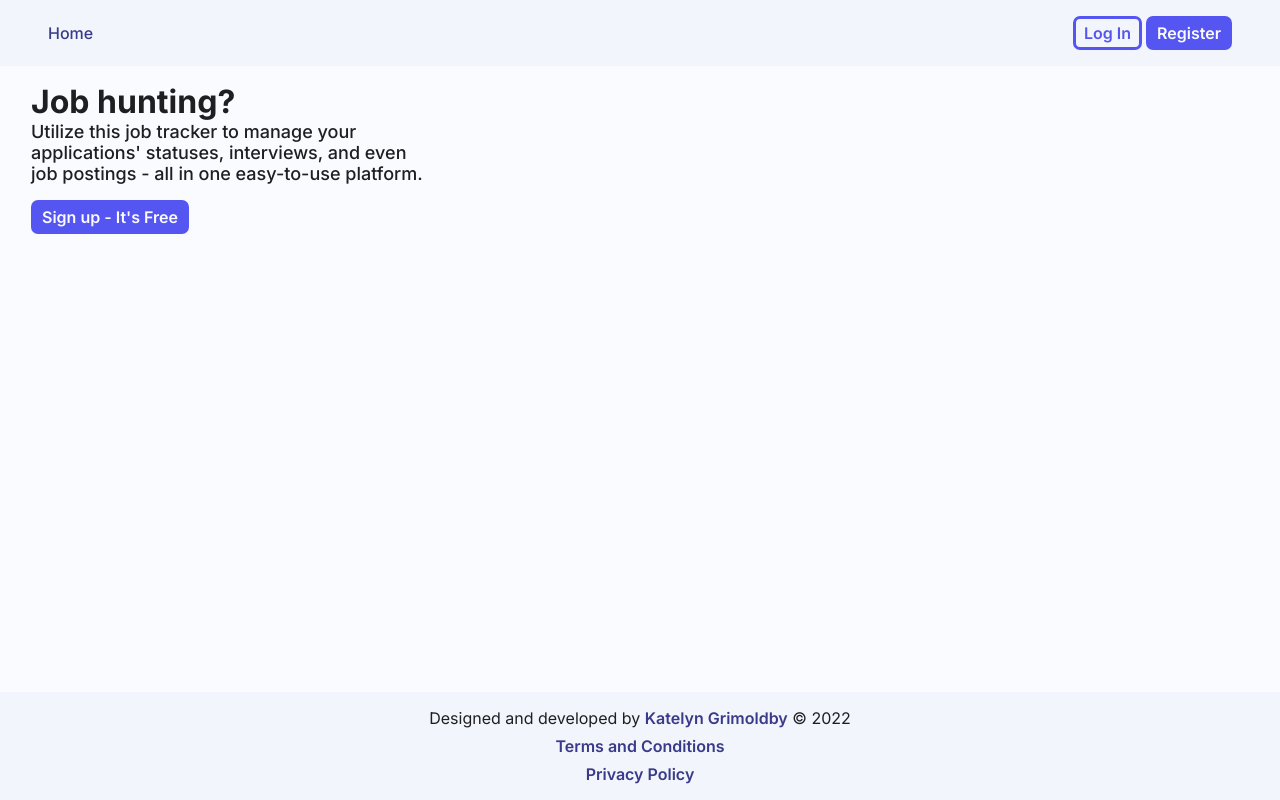
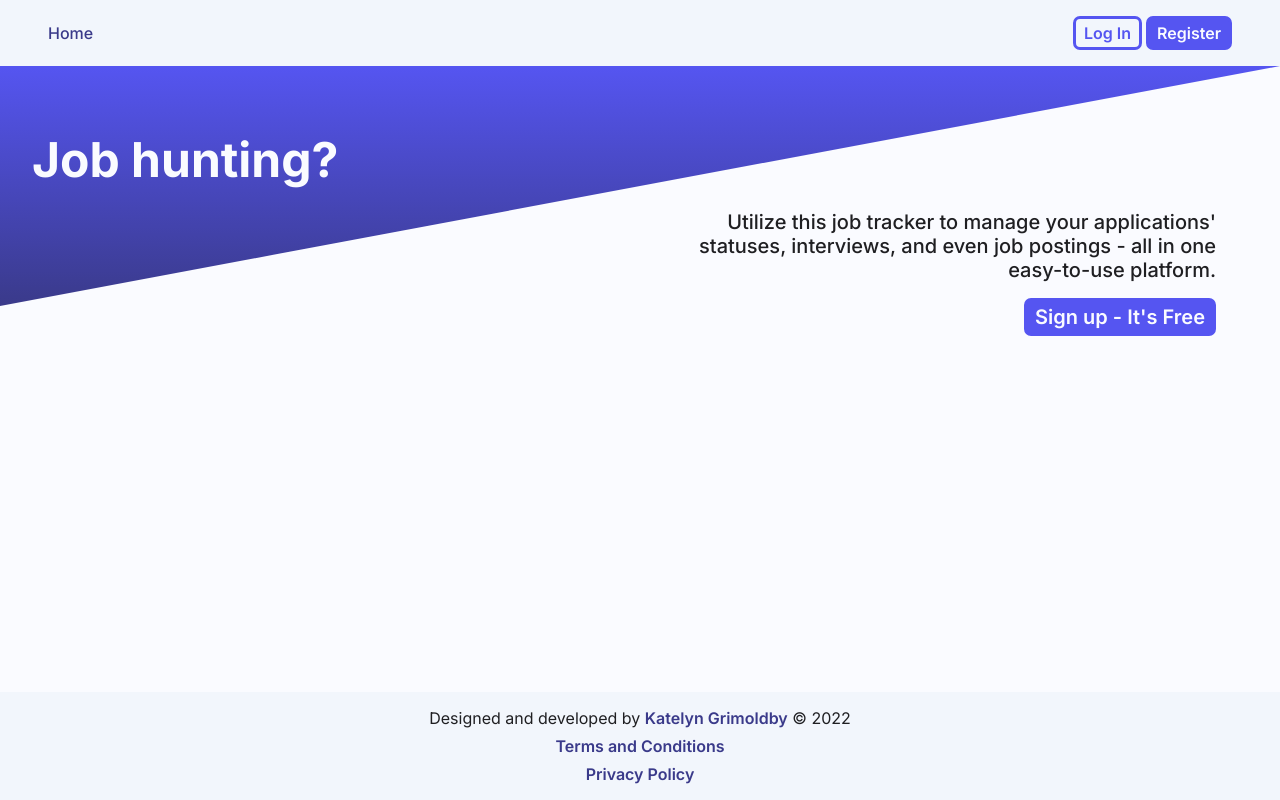
Before and after one commit to katelyngrimoldby/job-application-tracker, a React (Vite) app in the folder frontend/: page / in a window 1280 px wide. Built offline with nearby package versions, Linux system fonts and the light colour scheme.

Commit message:
Style landing page

```diff
--- a/frontend/src/styles/pages/landing.module.css
+++ b/frontend/src/styles/pages/landing.module.css
@@ -1,20 +1,87 @@
-.header {
-  font-size: 2.5rem;
-  margin-bottom: 0.25rem;
-  background: linear-gradient(
-    to right,
-    var(--accent-main),
-    var(--accent-secondary),
-    var(--text-secondary)
-  );
-  color: transparent;
-  background-clip: text;
-  width: fit-content;
+@media screen and (min-width: 0px) {
+  .main {
+    padding: 0;
+    max-width: 100%;
+  }
+
+  .heading {
+    padding: 1rem;
+    padding-top: 1.5rem;
+    background-color: var(--accent-main);
+    background-image: url('../../assets/svg-background.svg'),
+      linear-gradient(
+        180deg,
+        rgba(85, 85, 241, 1) 0%,
+        rgba(58, 58, 138, 1) 100%
+      );
+    background-repeat: no-repeat;
+    background-size: 100% 80%;
+    background-position: bottom left;
+    width: 100%;
+    height: 10rem;
+    transition: all 300ms ease-in-out;
+  }
+
+  .headingContent {
+    max-width: 1250px;
+    margin: 0 auto;
+    display: flex;
+    flex-direction: column;
+
+    h1 {
+      transition: font-size 300ms ease-in-out;
+      color: var(--background-main);
+    }
+  }
+
+  .cta {
+    margin-left: 30%;
+    padding-right: 1rem;
+    text-align: right;
+    transform: translateY(-2.5rem);
+    font-size: 1.125rem;
+    max-width: 450px;
+  }
+
+  .subtext {
+    font-weight: 500;
+    margin-bottom: 1rem;
+  }
 }
 
-.subtext {
-  max-width: 400px;
-  font-weight: 500;
-  font-size: 1.125rem;
-  margin-bottom: 1rem;
+@media screen and (min-width: 768px) {
+  .heading {
+    padding: 2rem;
+    background-size: 100% 100%;
+    height: 12rem;
+  }
+
+  .headingContent {
+    h1 {
+      font-size: 2.5rem;
+    }
+  }
+
+  .cta {
+    padding-right: 2rem;
+    margin-left: auto;
+  }
 }
+
+@media screen and (min-width: 1024px) {
+  .heading {
+    height: 15rem;
+    padding-top: 4rem;
+  }
+
+  .headingContent h1 {
+    font-size: 3rem;
+  }
+
+  .cta {
+    font-size: 1.25rem;
+    max-width: 600px;
+    padding-right: 5%;
+    transform: translateY(-6rem);
+  }
+}
```
